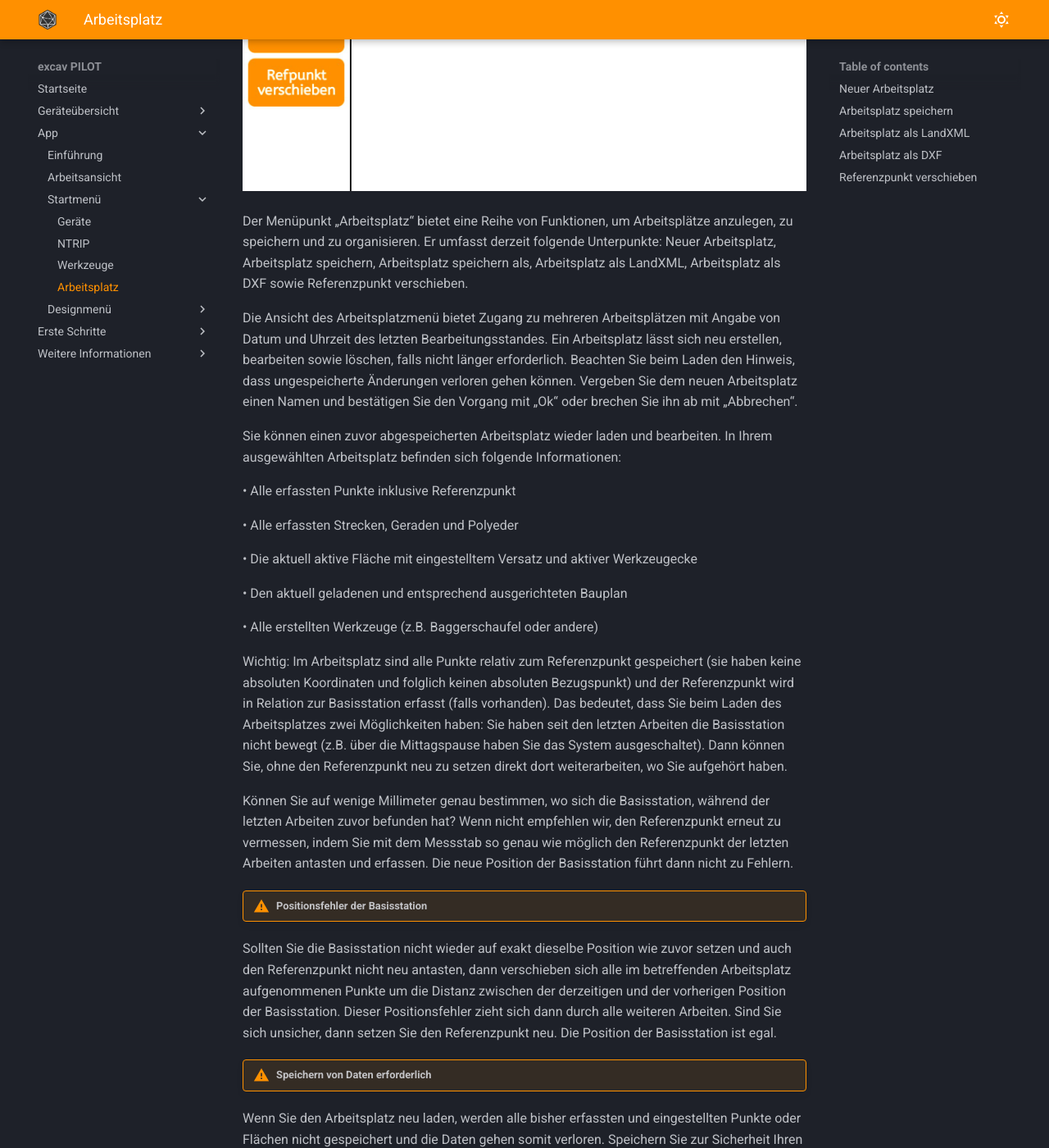
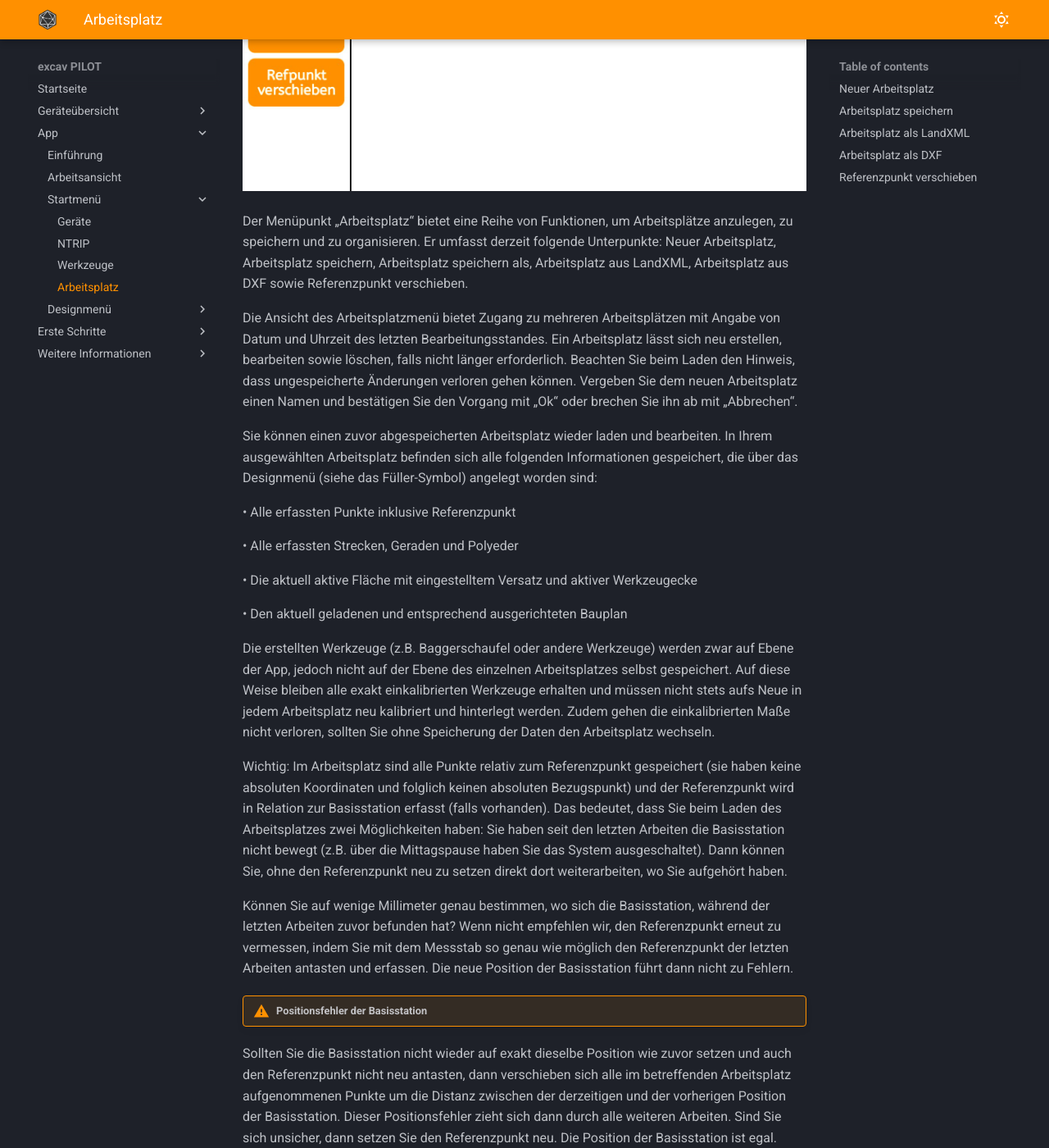
Before and after one commit to tobias-sizmann/mkdocs-excavpilot, an MkDocs documentation site: the page built from docs/Arbeitsplatz/Arbeitsplatz.md, in a window 1280 px wide and 1400 px high, scrolled down 497 px. Shown: the whole window at 82% size. Built offline with MkDocs 1.6.1 and Material for MkDocs 9.7.7, drawn with Linux system fonts in a browser that asks for light colours.

Commit message:
Bearbeitung ToDo 9 Peter

```diff
--- a/docs/Arbeitsplatz/Arbeitsplatz.md
+++ b/docs/Arbeitsplatz/Arbeitsplatz.md
@@ -12,11 +12,13 @@
 
 [//]: # (todo: Bitte nochmal komplett überarbeiten. kurze Anmerkungen: Anstatt "Arbeitsplatz als LandXML/DXF" bitte "Arbeitsplatz aus LandXML/DXF". Der Arbeitsplatz wird aus diesen Dateien generiert und in ein systemeigenes Format überführt.; Werkzeuge sind in einem Arbeitsplatz nicht mehr abgespeichert. Diese werden jetzt separat gespeichert. Ein Arbeitsplatz speichert alles, was du im Designmenü (Füllersymbol in der Arbeitsansicht) sehen kannst.; Es gibt aktuell keine Basisstation. Alle Punkte werden jetzt nicht mehr relativ, sondern absolut erfasst.;  )
 
-Der Menüpunkt „Arbeitsplatz“ bietet eine Reihe von Funktionen, um Arbeitsplätze anzulegen, zu speichern und zu organisieren. Er umfasst derzeit folgende Unterpunkte: Neuer Arbeitsplatz, Arbeitsplatz speichern, Arbeitsplatz speichern als, Arbeitsplatz als LandXML, Arbeitsplatz als DXF sowie Referenzpunkt verschieben.
+[//]: # (Peter: Arbeitsplatz aus LandXML/DXF / Werkzeuge nicht in Arbeitsplatz gespeichert / Infos über Design Menü)
+
+Der Menüpunkt „Arbeitsplatz“ bietet eine Reihe von Funktionen, um Arbeitsplätze anzulegen, zu speichern und zu organisieren. Er umfasst derzeit folgende Unterpunkte: Neuer Arbeitsplatz, Arbeitsplatz speichern, Arbeitsplatz speichern als, Arbeitsplatz aus LandXML, Arbeitsplatz aus DXF sowie Referenzpunkt verschieben.
 
 Die Ansicht des Arbeitsplatzmenü bietet Zugang zu mehreren Arbeitsplätzen mit Angabe von Datum und Uhrzeit des letzten Bearbeitungsstandes. Ein Arbeitsplatz lässt sich neu erstellen, bearbeiten sowie löschen, falls nicht länger erforderlich. Beachten Sie beim Laden den Hinweis, dass ungespeicherte Änderungen verloren gehen können. Vergeben Sie dem neuen Arbeitsplatz einen Namen und bestätigen Sie den Vorgang mit „Ok“ oder brechen Sie ihn ab mit „Abbrechen“.
 
-Sie können einen zuvor abgespeicherten Arbeitsplatz wieder laden und bearbeiten. In Ihrem ausgewählten Arbeitsplatz befinden sich folgende Informationen:
+Sie können einen zuvor abgespeicherten Arbeitsplatz wieder laden und bearbeiten. In Ihrem ausgewählten Arbeitsplatz befinden sich alle folgenden Informationen gespeichert, die über das Designmenü (siehe das Füller-Symbol) angelegt worden sind:
 
 • Alle erfassten Punkte inklusive Referenzpunkt
 
@@ -26,7 +28,7 @@ Sie können einen zuvor abgespeicherten Arbeitsplatz wieder laden und bearbeiten
 
 • Den aktuell geladenen und entsprechend ausgerichteten Bauplan
 
-• Alle erstellten Werkzeuge (z.B. Baggerschaufel oder andere)
+Die erstellten Werkzeuge (z.B. Baggerschaufel oder andere Werkzeuge) werden zwar auf Ebene der App, jedoch nicht auf der Ebene des einzelnen Arbeitsplatzes selbst gespeichert. Auf diese Weise bleiben alle exakt einkalibrierten Werkzeuge erhalten und müssen nicht stets aufs Neue in jedem Arbeitsplatz neu kalibriert und hinterlegt werden. Zudem gehen die einkalibrierten Maße nicht verloren, sollten Sie ohne Speicherung der Daten den Arbeitsplatz wechseln.
 
 Wichtig: Im Arbeitsplatz sind alle Punkte relativ zum Referenzpunkt gespeichert (sie haben keine absoluten Koordinaten und folglich keinen absoluten Bezugspunkt) und der Referenzpunkt wird in Relation zur Basisstation erfasst (falls vorhanden). Das bedeutet, dass Sie beim Laden des Arbeitsplatzes zwei Möglichkeiten haben:
 Sie haben seit den letzten Arbeiten die Basisstation nicht bewegt (z.B. über die Mittagspause haben Sie das System ausgeschaltet). Dann können Sie, ohne den Referenzpunkt neu zu setzen direkt dort weiterarbeiten, wo Sie aufgehört haben.
@@ -79,6 +81,8 @@ Bitte beachten Sie, dass Sie alle Änderungen manuell erneut abspeichern müssen
 <p align="center" width="100%">
   <img width="100%" src="/images_docs/Screenshot excav PILOT Arbeitsansicht Arbeitsplatz 3.jpg"/>
 </p>
+
+[//]: # (Peter: Aspekt LandXML überarbeitet, die Erklärung im Detail unter "Gelände")
 
 Um einen neuen Arbeitsplatz speziell im Format LandXML in der App anzulegen, müssen Sie einen vorhandenen Baustellenplan als LandXML-Datei zunächst auf das Tablet hochladen und lokal ablegen. Wenn Sie die Funktion Gelände auswählen, werden Sie gebeten über "+ XML importieren" eine LandXML-Datei vom Tablet auszuwählen. Als Nächstes müssen Sie exakte Angaben zu den XML-Metadaten der Datei für das Geo-Referenz- und Höhen-Referenzsystem machen, die Sie im Vorfeld vom Planungs- oder Ingenieuersbüro erhalten.
 
```
